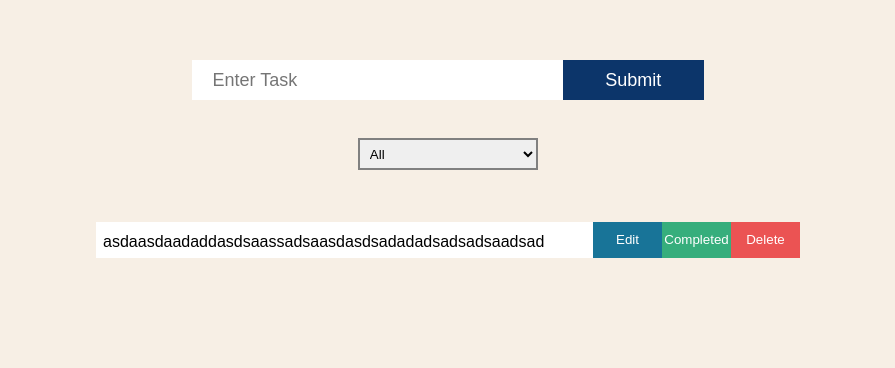
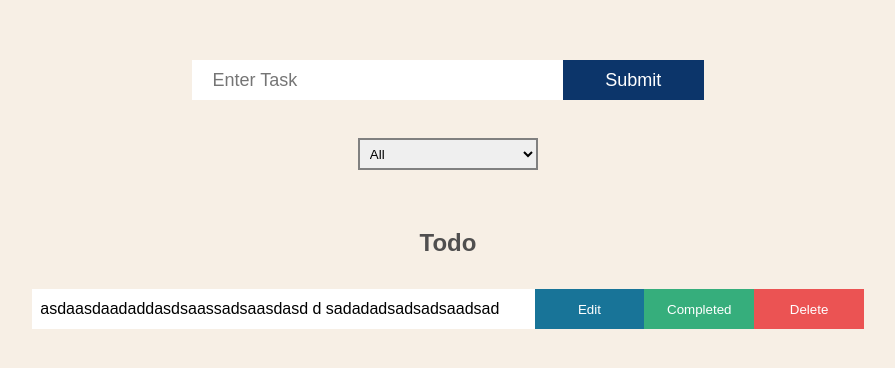
Before and after one commit to pyropecs/todo-list-e2, a plain HTML site: page index.html in a window 1280 px wide. Shown: the part 140-508 px from the top of the page, without its empty margins (192-1087 px from the left). Drawn offline with Linux system fonts and the light colour scheme.

Commit message:
responsive web design

```diff
--- a/CSS/style.css
+++ b/CSS/style.css
@@ -54,7 +54,7 @@ padding-right: 4%;
 }
 
 .todo-list{
-    height:90%;
+    height:100%;
     width:100%;
 
    display: flex;
@@ -96,10 +96,10 @@ padding-right: 4%;
 
 
 .task-name{
-    width:70%;
+    width:35%;
     margin:0%;
  padding-left:1% ;
- padding-right: 1%;
+
 line-height: 2.5;
     font-family: sans-serif;
     height:100%;
@@ -108,15 +108,21 @@ line-height: 2.5;
 
 }
 .btn-group{
-    width:30%;
+    width:65%;
     display: flex;
-
+    font-size:12px;
+}
+.todo-title{
+  text-align: center;
+  font-family: sans-serif;
+  color:#504f4f;
 }
 .task-btn{
-    padding:0%;
+
   border:none;
     height:100%;
     width:50%;
+
     cursor: pointer;
 }
 .completed{
@@ -141,10 +147,7 @@ line-height: 2.5;
 .completed:hover{
   background-color: #33a374;;
 }
-.check-icon{
-    width:5%;
-    height:5%;
-}
+
 
 @media screen and (min-width:426px){           /* above mobile screen size */
   .todo-input{
@@ -157,15 +160,31 @@ line-height: 2.5;
     padding-left: 0.5%;
   }
   .todo-card{
-    width:55%;
+    width:65%;
+
   }
   .todo-list{
   align-items: center;
+
+
   }
+  .task-name{
+    width:60%;
+  }
+  .btn-group{
+    width:40%;
+
+  }
+
+
 }
 @media screen and (min-width:426px) and (max-width:768px) {  /* tablet screen size */
     .todo-input{
         width:60%;
-        margin:auto
+        margin:auto;
+
       }
+     .todo-card{
+        width:98%;
+     }
 }
--- a/index.html
+++ b/index.html
@@ -8,23 +8,20 @@
   </head>
   <body>
     <div class="wrap">
-
-
-
       <div class="todo-container">
-
-
-
-
-
-
         <form id="submit-form" class="todo-input">
-          <input type="text" name="input" id="text-input" class="todo-textfield" placeholder="Enter Task " />
+          <input
+            type="text"
+            name="input"
+            id="text-input"
+            class="todo-textfield"
+            placeholder="Enter Task "
+          />
           <button type="submit" class="btn">Submit</button>
         </form>
 
         <div class="todo-status">
-            <select name="status" id="status-id"  class="todo-select">
+          <select name="status" id="status-id" class="todo-select">
             <option value="all">All</option>
             <option value="completed">Completed</option>
             <option value="assigned">Assigned</option>
@@ -32,21 +29,22 @@
         </div>
 
           <div class="todo-list">
-
+            <h2 class="todo-title">Todo</h2>
             <div class="todo-card">
-            <p class="task-name">asdaasdaadaddasdsaassadsaasdasdsadadadsadsadsaadsad</p>
+              <p class="task-name">
+                asdaasdaadaddasdsaassadsaasdasd
+                d sadadadsadsadsaadsad
+              </p>
               <div class="btn-group">
                 <button class="task-btn edit">Edit</button>
                 <button class="task-btn completed">Completed</button>
                 <button class="task-btn delete">Delete</button>
               </div>
-
             </div>
-
+          </div>
 
       </div>
     </div>
-    </div>
-    <script src="./index.js" ></script>
+
   </body>
 </html>
```
Lines whose indentation alone changed are shown as unchanged.
